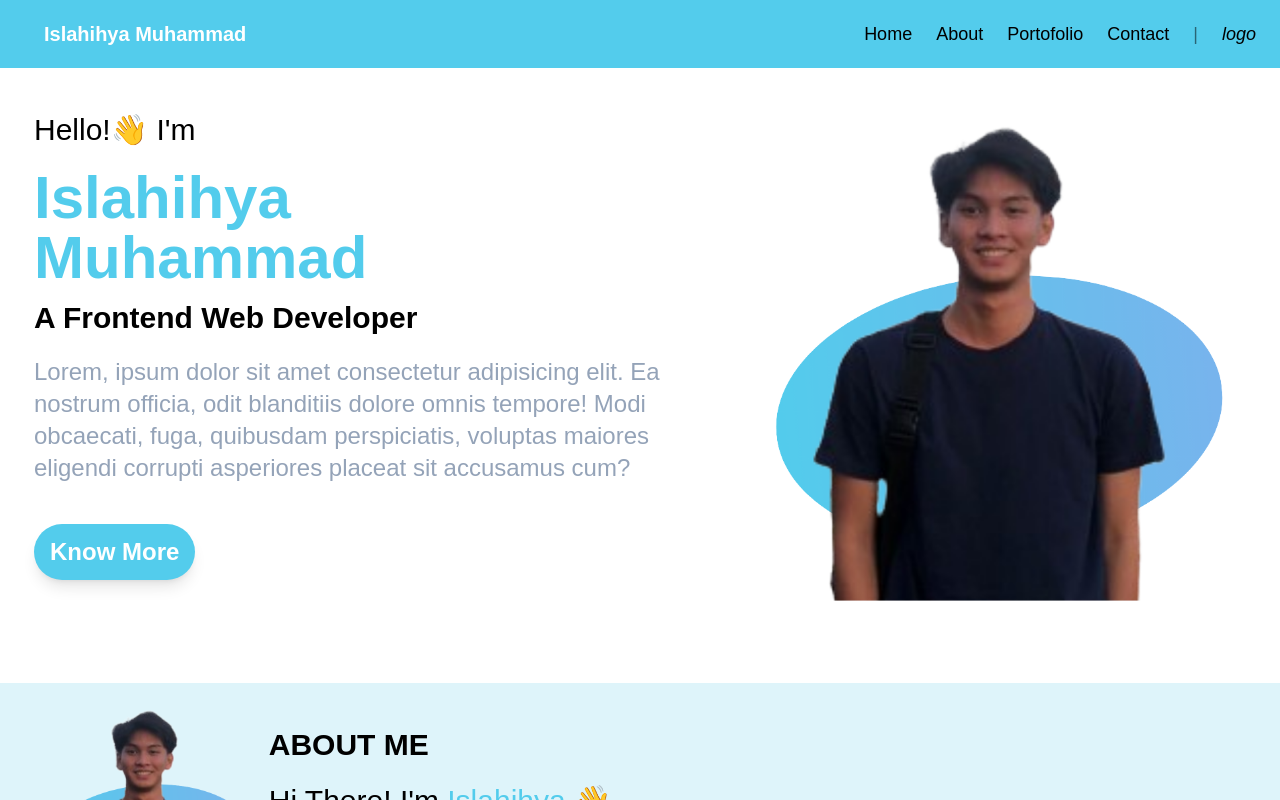
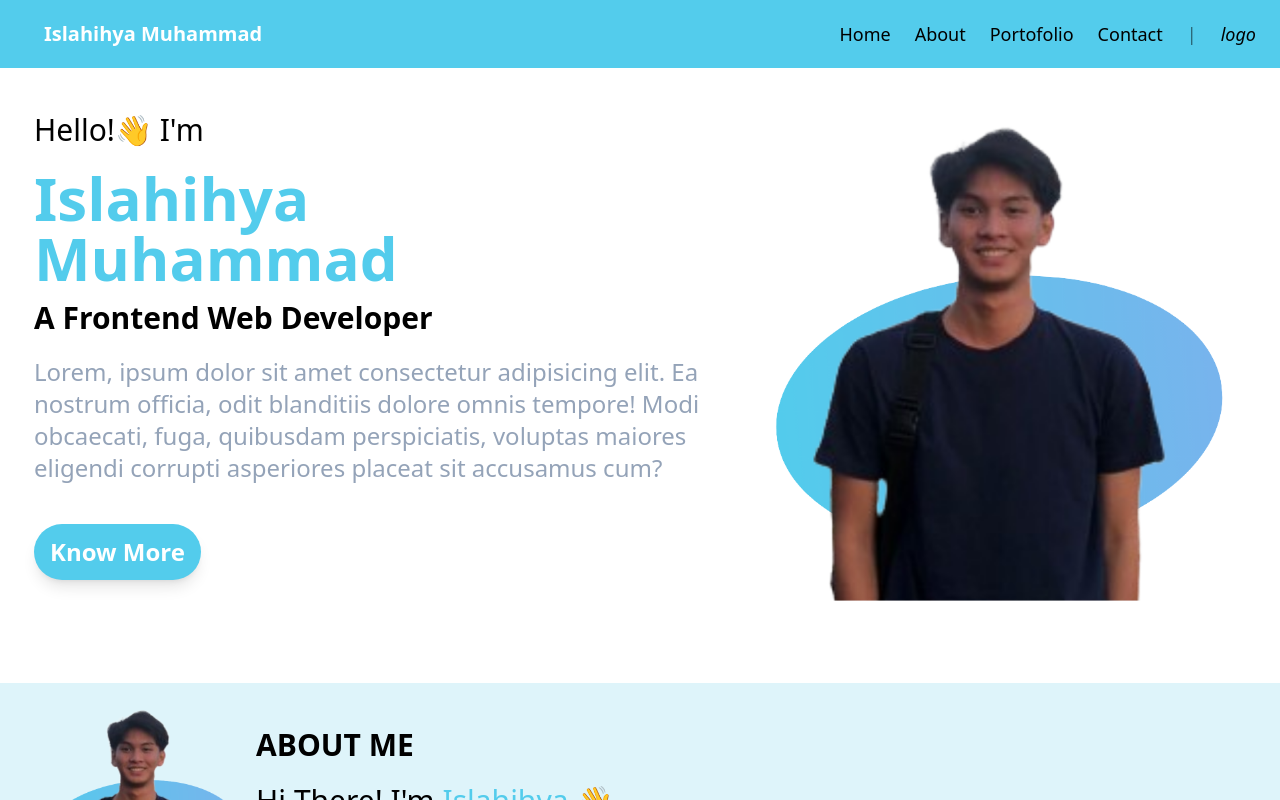
Before and after one commit to Islahihyaa/Personal-website-portofolio, a React (Vite) app: page / in a window 1280 px wide. Shown: the top 800 px of the page. Built offline with nearby package versions, Linux system fonts and the light colour scheme.

Commit message:
Change Fonts

```diff
--- a/tailwind.config.js
+++ b/tailwind.config.js
@@ -10,11 +10,6 @@ export default {
       padding: '16px',
     },
     extend: {
-      fontFamily: {
-        sans: [
-          '"Mitr", sans-serif',
-        ],
-      },
       colors: {
         'primary': '#53CCEC',
         'secondary' : '#DEF4FA'
```
